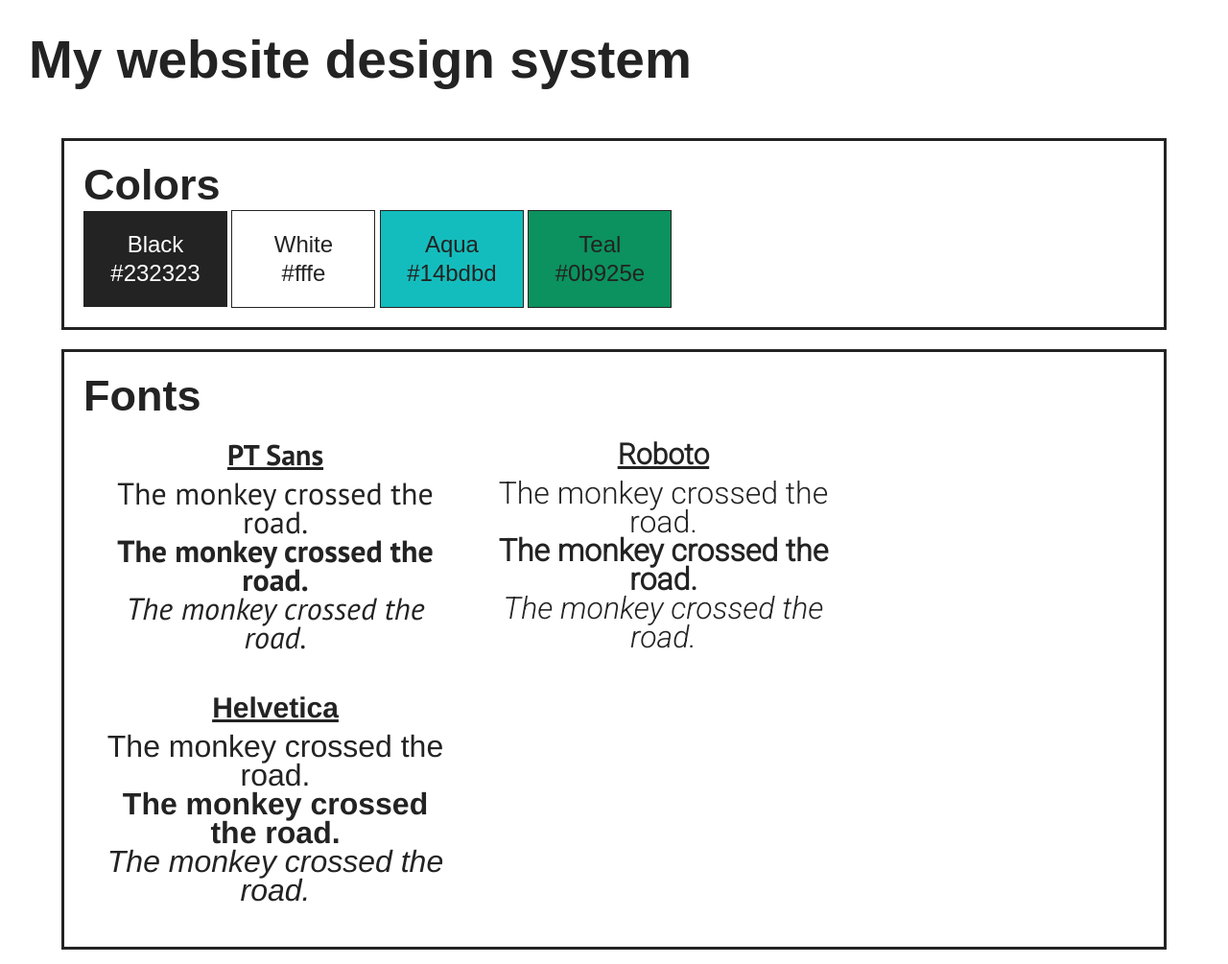
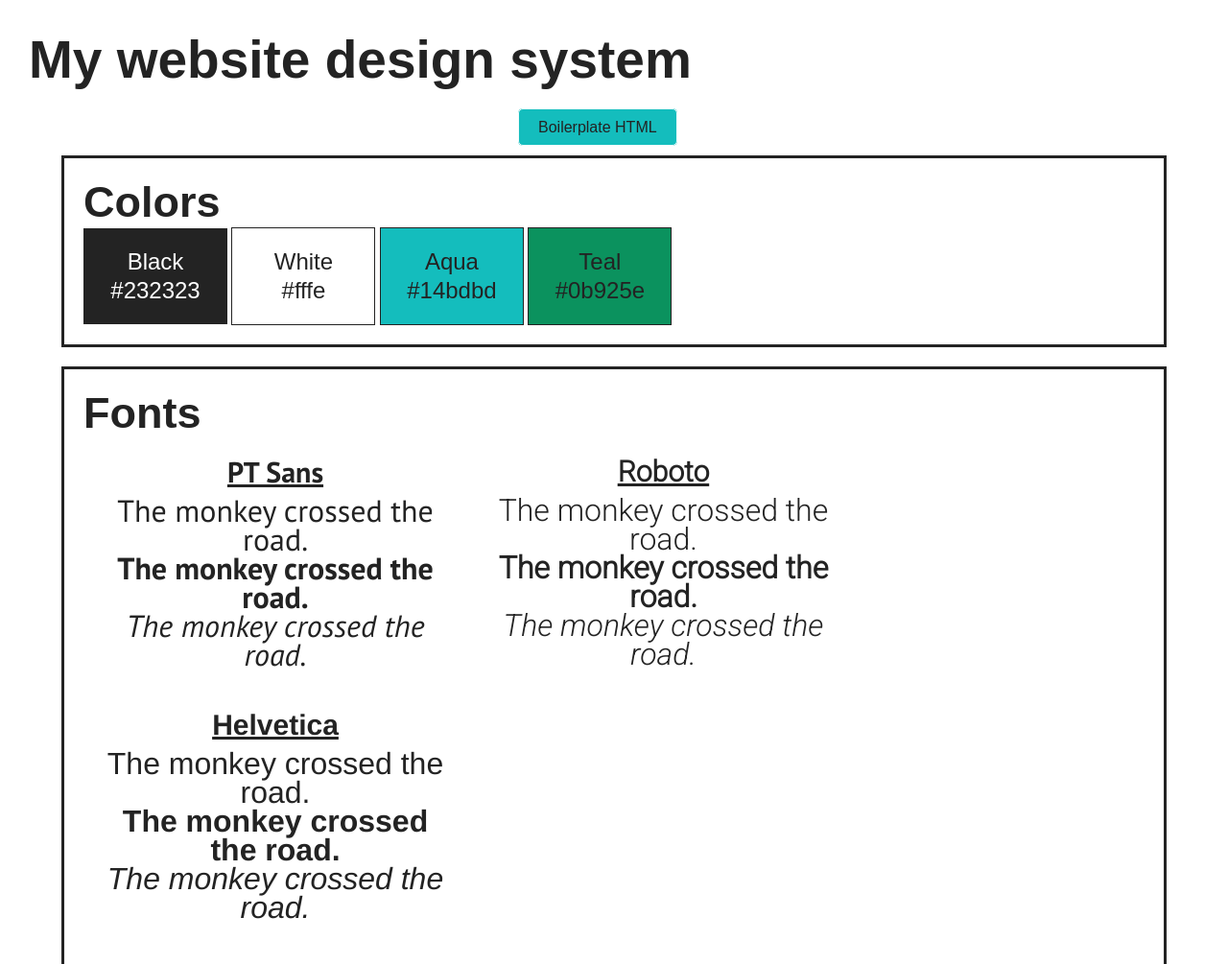
Before and after one commit to christopher-1989/website-design-system, a plain HTML site: page index.html in a window 1280 px wide. Shown: the top 1005 px of the page at 96% size. Drawn offline with Linux system fonts and the light colour scheme.

Commit message:
Second draft of styling website complete. Included README

```diff
--- a/index.html
+++ b/index.html
@@ -20,6 +20,11 @@
         <h1 class="title">
             My website design system
         </h1>
+        <div class="btn-container">
+            <a class='boilerplate-html-button' href="boilerplate-html.txt" target="_blank">
+                Boilerplate HTML
+            </a>
+        </div>
         <div class="colors-container">
             <h2>
                 Colors
--- a/styles.css
+++ b/styles.css
@@ -163,3 +163,24 @@
         font-size: 20px;
     }
   }
+
+  /* Button styling */
+
+  .btn-container {
+      width: 200px;
+      margin: 0 auto;
+  }
+
+  .boilerplate-html-button {
+    text-decoration: none;
+    border: 1px solid #fffe;
+    background-color: #14bdbd;
+    padding: 10px 20px;
+    border-radius: 5px;
+  }
+
+  .boilerplate-html-button:hover {
+    border: 1px solid #232323;
+    background-color: #fffe;
+    transition: all 0.2s ease-out;
+  }
```
Also changed, not shown: README.md (added).
